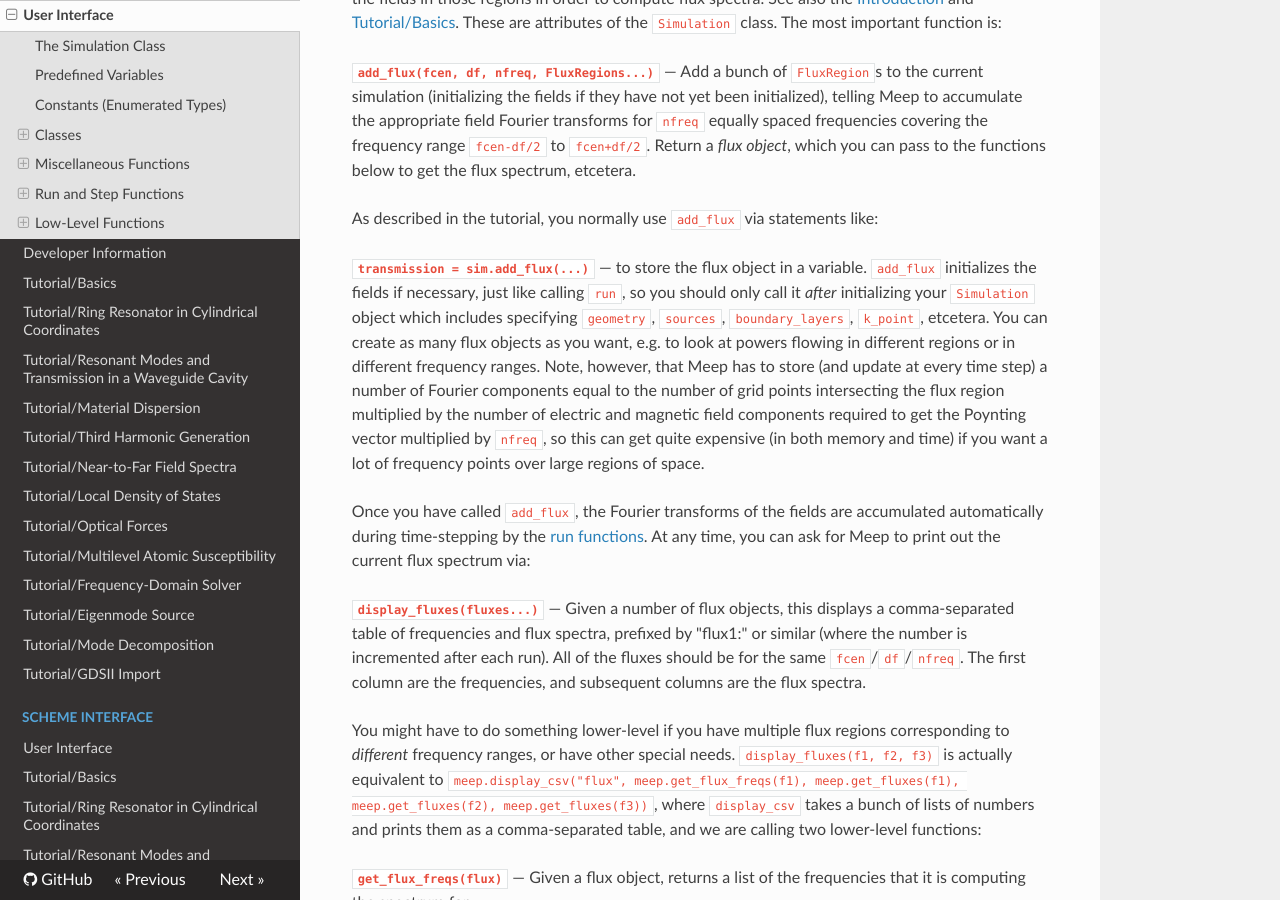
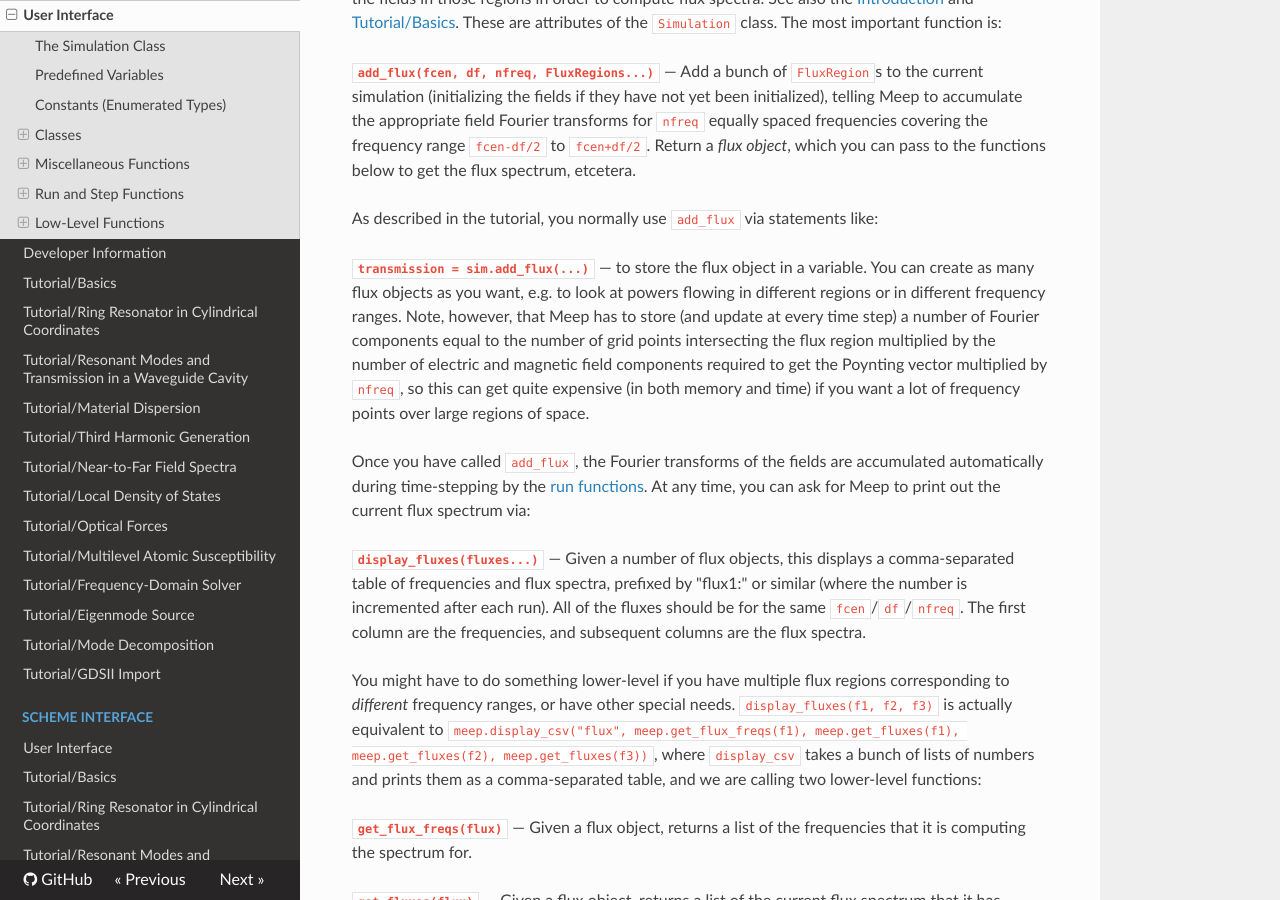
Before and after one commit to NanoComp/meep, an MkDocs documentation site: the page built from doc/docs/Python_User_Interface.md, in a window 1280 px wide and 900 px high, scrolled down 31107 px. Built offline with MkDocs 1.6.1, drawn with Linux system fonts in a browser that asks for light colours; nearby versions of some CDN libraries; formulas are drawn with MathJax 3; old or Windows-style settings are respelled for this version of MkDocs; some of the changed text lies outside the part shown.

Commit message:
add_flux/energy/force are lazy in Python

````diff
--- a/doc/docs/Python_User_Interface.md
+++ b/doc/docs/Python_User_Interface.md
@@ -1072,7 +1072,7 @@
 
 **`transmission = sim.add_flux(...)`**
 —
-to store the flux object in a variable. `add_flux` initializes the fields if necessary, just like calling `run`, so you should only call it *after* initializing your `Simulation` object which includes specifying `geometry`, `sources`, `boundary_layers`, `k_point`, etcetera. You can create as many flux objects as you want, e.g. to look at powers flowing in different regions or in different frequency ranges. Note, however, that Meep has to store (and update at every time step) a number of Fourier components equal to the number of grid points intersecting the flux region multiplied by the number of electric and magnetic field components required to get the Poynting vector multiplied by `nfreq`, so this can get quite expensive (in both memory and time) if you want a lot of frequency points over large regions of space.
+to store the flux object in a variable.  You can create as many flux objects as you want, e.g. to look at powers flowing in different regions or in different frequency ranges. Note, however, that Meep has to store (and update at every time step) a number of Fourier components equal to the number of grid points intersecting the flux region multiplied by the number of electric and magnetic field components required to get the Poynting vector multiplied by `nfreq`, so this can get quite expensive (in both memory and time) if you want a lot of frequency points over large regions of space.
 
 Once you have called `add_flux`, the Fourier transforms of the fields are accumulated automatically during time-stepping by the [run functions](#run-functions). At any time, you can ask for Meep to print out the current flux spectrum via:
 
@@ -1205,7 +1205,7 @@
 En = sim.add_energy(...)
 ```
 
-to store the energy object in a variable. `add_energy` initializes the fields if necessary, just like calling `run`, so you should only call it *after* setting up your `geometry`, `sources`, `boundary_layers`, `k_point`, etcetera. You can create as many energy objects as you want, e.g. to look at the energy densities in different objects or in different frequency ranges. Note, however, that Meep has to store (and update at every time step) a number of Fourier components equal to the number of grid points intersecting the energy region multiplied by `nfreq`, so this can get quite expensive (in both memory and time) if you want a lot of frequency points over large regions of space.
+to store the energy object in a variable.  You can create as many energy objects as you want, e.g. to look at the energy densities in different objects or in different frequency ranges. Note, however, that Meep has to store (and update at every time step) a number of Fourier components equal to the number of grid points intersecting the energy region multiplied by `nfreq`, so this can get quite expensive (in both memory and time) if you want a lot of frequency points over large regions of space.
 
 Once you have called `add_energy`, the Fourier transforms of the fields are accumulated automatically during time-stepping by the `run` functions. At any time, you can ask for Meep to print out the current energy density spectrum via:
 
@@ -1287,7 +1287,7 @@
 Fx = sim.add_force(...)
 ```
 
-to store the force object in a variable. `add_force` initializes the fields if necessary, just like calling `run`, so you should only call it *after* initializing your `Simulation` object which includes specifying `geometry`, `sources`, `boundary_layers`, etcetera. You can create as many force objects as you want, e.g. to look at forces on different objects, in different directions, or in different frequency ranges. Note, however, that Meep has to store (and update at every time step) a number of Fourier components equal to the number of grid points intersecting the force region, multiplied by the number of electric and magnetic field components required to get the stress vector, multiplied by `nfreq`, so this can get quite expensive (in both memory and time) if you want a lot of frequency points over large regions of space.
+to store the force object in a variable.  You can create as many force objects as you want, e.g. to look at forces on different objects, in different directions, or in different frequency ranges. Note, however, that Meep has to store (and update at every time step) a number of Fourier components equal to the number of grid points intersecting the force region, multiplied by the number of electric and magnetic field components required to get the stress vector, multiplied by `nfreq`, so this can get quite expensive (in both memory and time) if you want a lot of frequency points over large regions of space.
 
 Once you have called `add_force`, the Fourier transforms of the fields are accumulated automatically during time-stepping by the `run` functions. At any time, you can ask for Meep to print out the current force spectrum via:
 
````
